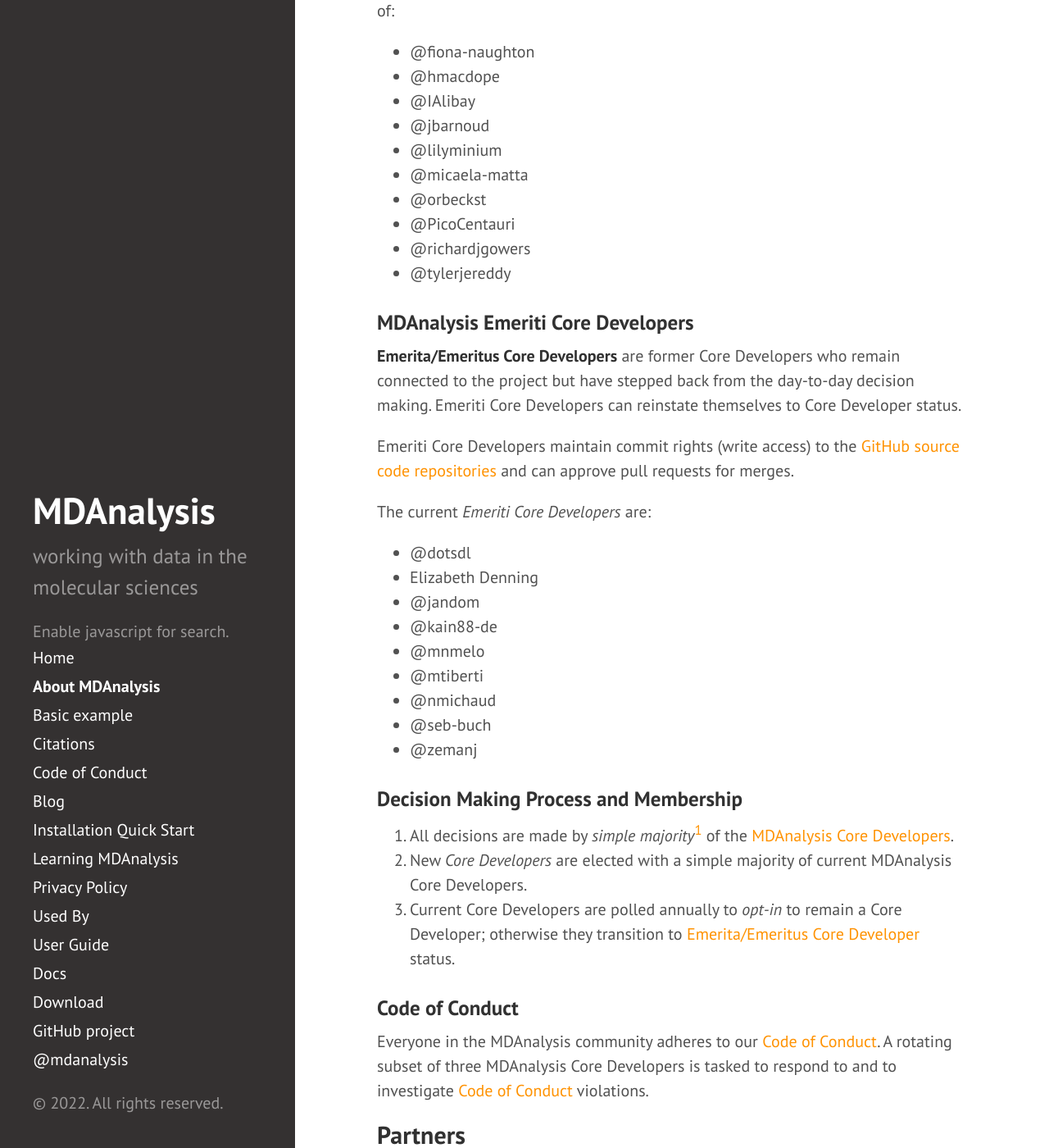
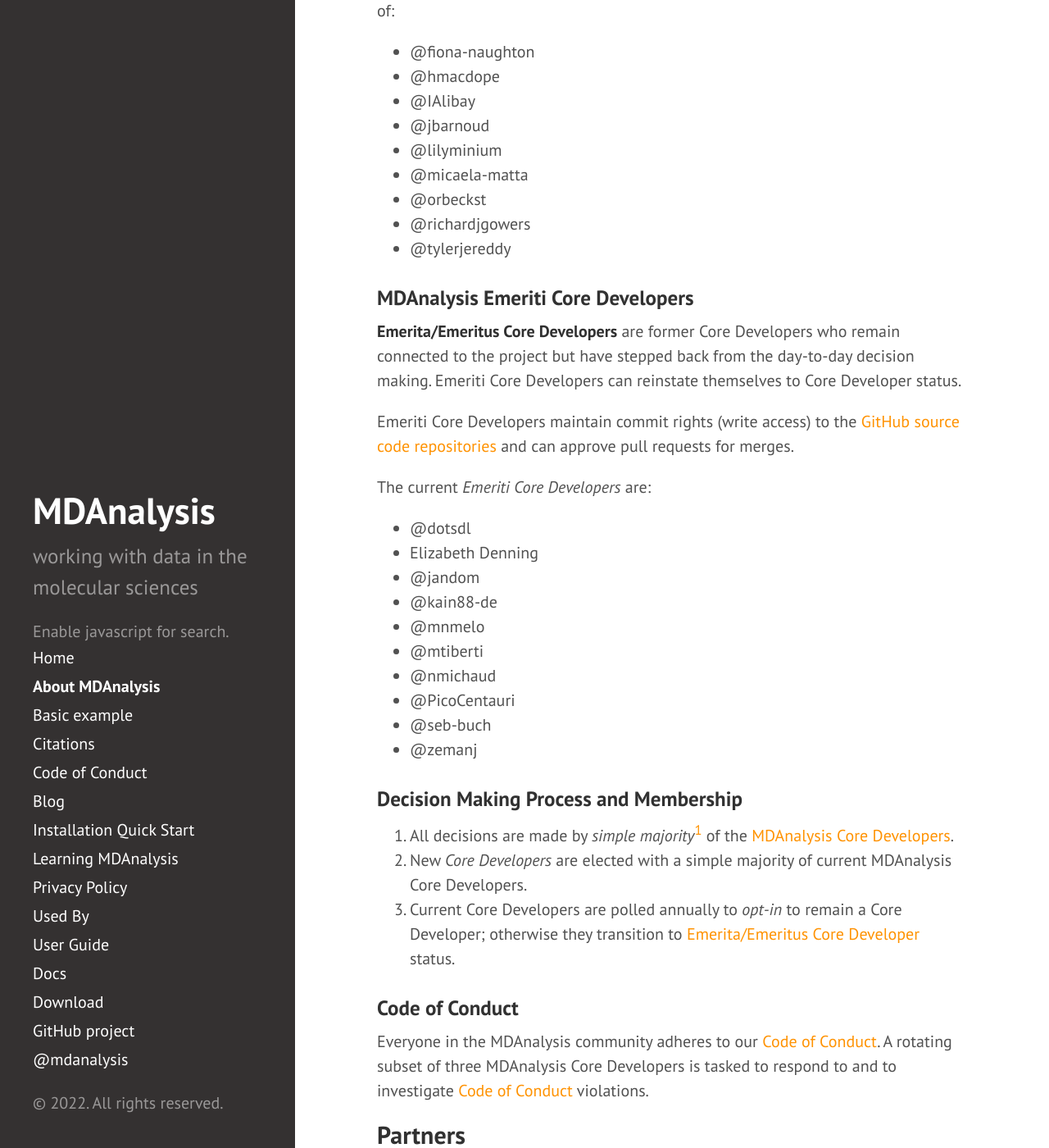
Before and after one commit to MDAnalysis/MDAnalysis.github.io, a Jekyll site: the page built from about.md, in a window 1280 px wide and 1400 px high, scrolled down 1396 px. Shown: the whole window at 82% size. Built offline with Jekyll 4.4.1, drawn with Linux system fonts in a browser that asks for light colours; comment, search, counter and statistics services are not loaded; part of the change alters nothing that is shown.

Commit message:
update CoreDevs/EmCDs
results of the annual role call

```diff
--- a/about.md
+++ b/about.md
@@ -74,7 +74,6 @@ team ("MDAnalysis Core Developers") consists of:
 - @lilyminium
 - @micaela-matta
 - @orbeckst
-- @PicoCentauri
 - @richardjgowers
 - @tylerjereddy
 
@@ -98,6 +97,7 @@ The current *Emeriti Core Developers* are:
 - @mnmelo
 - @mtiberti
 - @nmichaud
+- @PicoCentauri
 - @seb-buch
 - @zemanj
 
```
